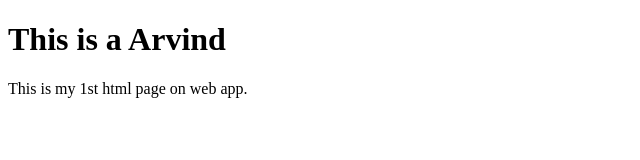
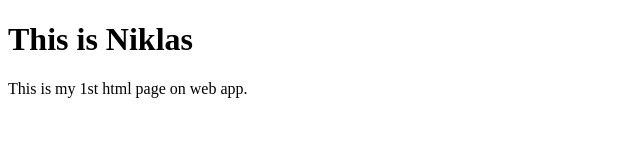
Before and after one commit to nib00021/nib00021.github.io, a plain HTML site: page anyname.html in a window 1280 px wide. Shown: the whole page, without its empty margins (0-640 px from the left). Drawn offline with Linux system fonts and the light colour scheme.

Commit message:
Update anyname.html

```diff
--- a/anyname.html
+++ b/anyname.html
@@ -4,7 +4,7 @@
 <title>Page Title</title>
 </head>
 <body>
-<h1>This is a Arvind</h1>
+<h1>This is Niklas</h1>
 <p>This is my 1st html page on web app.</p>
 </body>
 </html>
```
